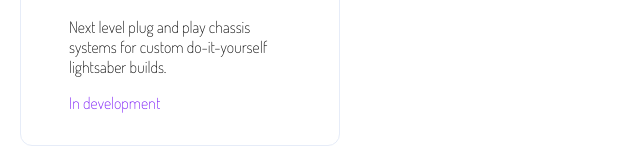
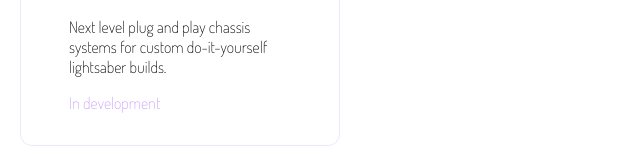
Before and after one commit to WildCodeSchool-2024-09/JS-LILLE-checkpoint1, a website: page site/portfolio.html in a window 1280 px wide. Shown: the part 1838-2001 px from the top of the page, 0-640 px from the left. Drawn offline with Linux system fonts and the light colour scheme.

Commit message:
Portfolio CSS step 7 finished

```diff
--- a/site/css/portfolio.css
+++ b/site/css/portfolio.css
@@ -96,6 +96,10 @@ p {
 	color: var(--lightWildColor);
 }
 
+.disabled {
+	opacity: 40%;
+}
+
 .projects a {
 	color: var(--purple);
 }
```
